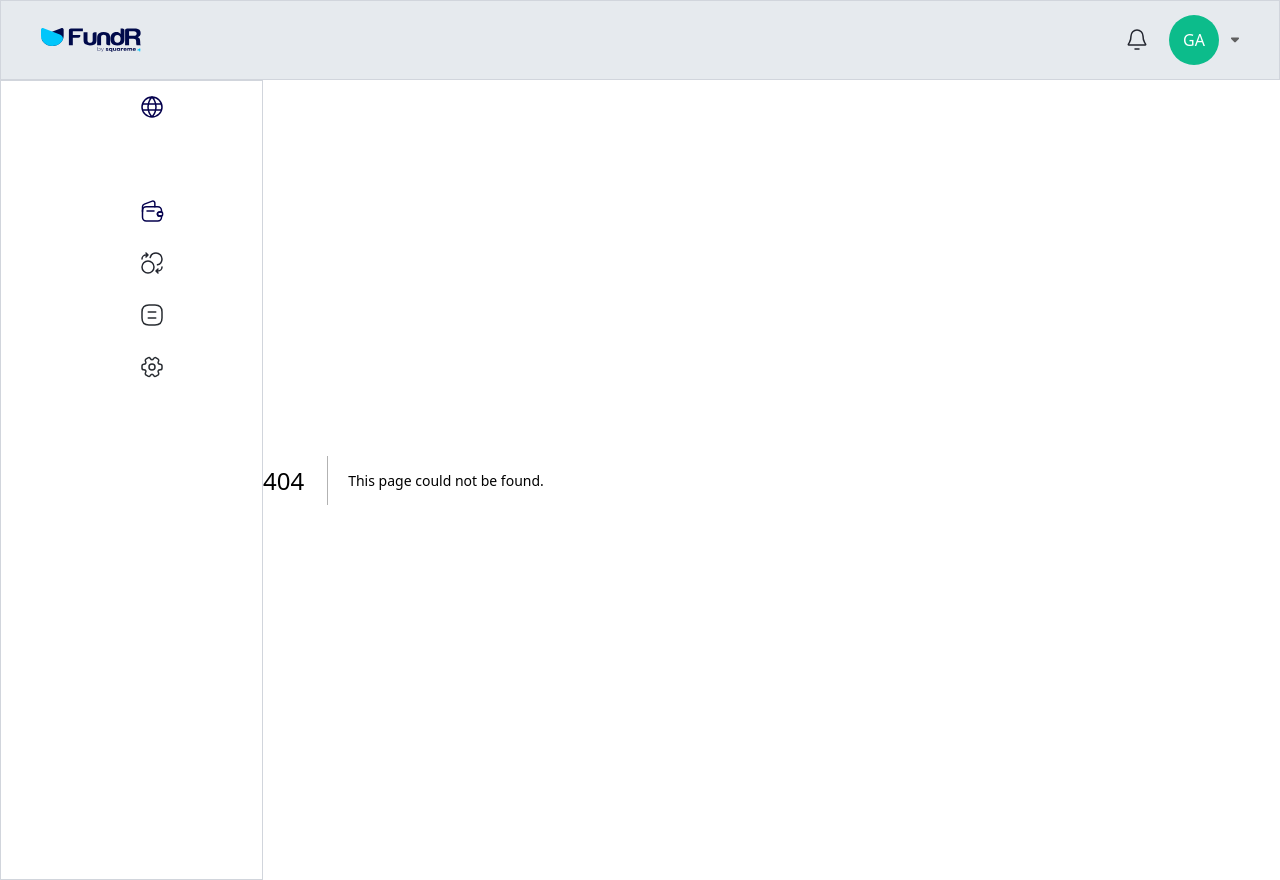
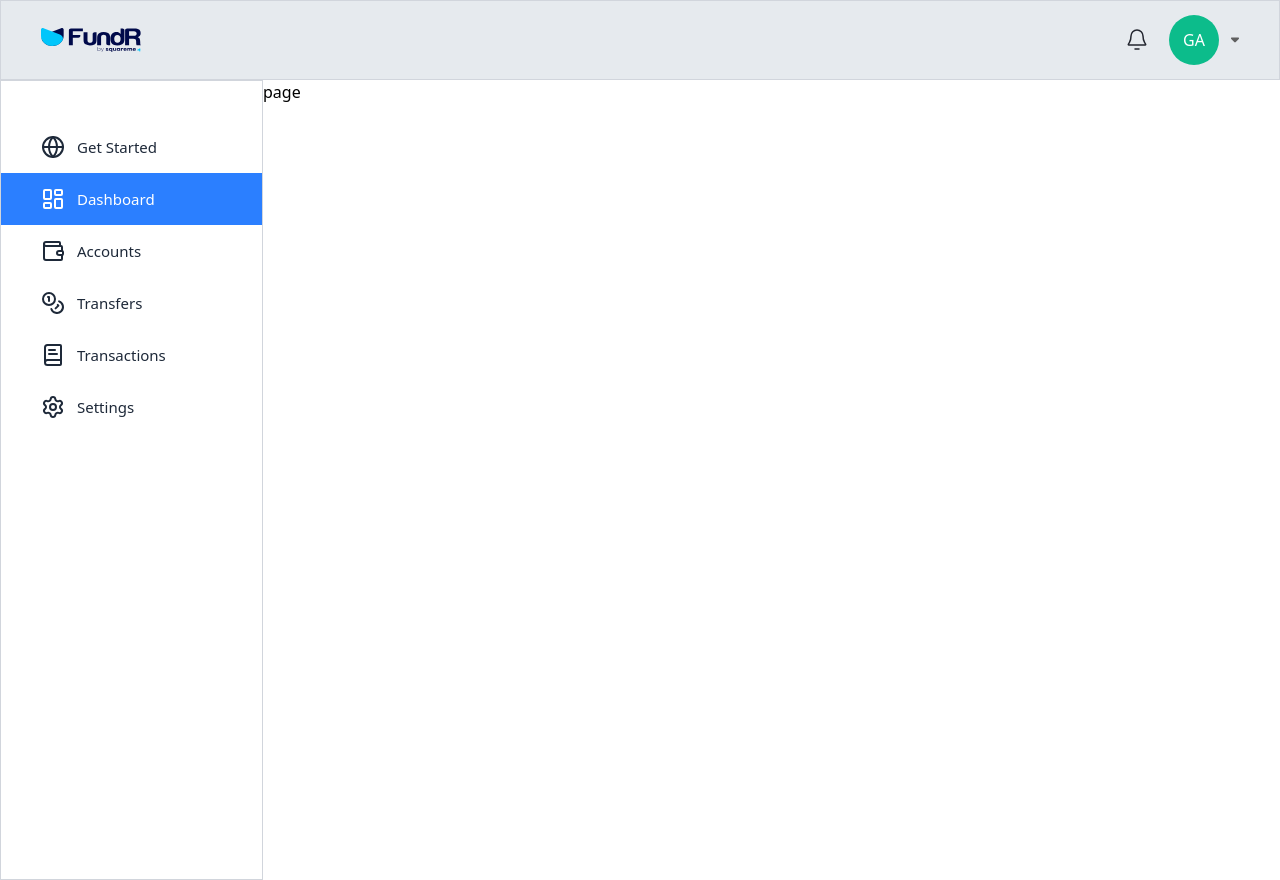
Before and after one commit to chibokaxavier/squareme, a Next.js app: page /Dashboard in a window 1280 px wide. Before the commit this address had no page. Built offline with nearby package versions, Linux system fonts and the light colour scheme.

Commit message:
sidebar complete

```diff
--- /dev/null
+++ b/app/Accounts/page.tsx
@@ -0,0 +1,9 @@
+import React from 'react'
+
+const page = () => {
+  return (
+    <div>page</div>
+  )
+}
+
+export default page
--- /dev/null
+++ b/app/Dashboard/page.tsx
@@ -0,0 +1,9 @@
+import React from 'react'
+
+const page = () => {
+  return (
+    <div>page</div>
+  )
+}
+
+export default page
--- /dev/null
+++ b/app/Get-started/page.tsx
@@ -0,0 +1,9 @@
+import React from 'react'
+
+const page = () => {
+  return (
+    <div>page</div>
+  )
+}
+
+export default page
--- /dev/null
+++ b/app/Settings/page.tsx
@@ -0,0 +1,9 @@
+import React from 'react'
+
+const page = () => {
+  return (
+    <div>page</div>
+  )
+}
+
+export default page
--- /dev/null
+++ b/app/Transactions/page.tsx
@@ -0,0 +1,9 @@
+import React from 'react'
+
+const page = () => {
+  return (
+    <div>page</div>
+  )
+}
+
+export default page
--- /dev/null
+++ b/app/Transfers/page.tsx
@@ -0,0 +1,9 @@
+import React from 'react'
+
+const page = () => {
+  return (
+    <div>page</div>
+  )
+}
+
+export default page
--- a/components/Sidebar.tsx
+++ b/components/Sidebar.tsx
@@ -1,47 +1,71 @@
+"use client";
+import {
+  BookText,
+  Coins,
+  Globe,
+  LayoutDashboard,
+  Settings,
+  Wallet,
+} from "lucide-react";
 import Image from "next/image";
+import Link from "next/link";
+import { usePathname } from "next/navigation";
 import React from "react";
 
 const links = [
   {
-    icon: "/globe.svg",
+    icon: <Globe />,
     name: "Get Started",
+    url: "/Get-started",
   },
   {
-    icon: "/element-1.svg",
+    icon: <LayoutDashboard />,
     name: "Dashboard",
+    url: "/Dashboard",
   },
   {
-    icon: "/empty-wallet.svg",
+    icon: <Wallet />,
     name: "Accounts",
+    url: "/Accounts",
   },
   {
-    icon: "/coins-swap.svg",
+    icon: <Coins />,
     name: "Transfers",
+    url: "/Transfers",
   },
   {
-    icon: "/document.svg",
+    icon: <BookText />,
     name: "Transactions",
+    url: "/Transactions",
   },
   {
-    icon: "/setting-2.svg",
+    icon: <Settings />,
     name: "Settings",
+    url: "/Settings",
   },
 ];
 
 const Sidebar = () => {
+  const pathname = usePathname();
   return (
-    <div className="w-[263px] border-gray-300 border border-r-[1px] flex flex-col pl-10">
-      {links.map((link, i) => (
-        <div className="flex items-center justify-center h-[52px]">
-          <Image
-            src={link.icon}
-            height={24}
-            width={24}
-            alt="bell"
-            className="text-white"
-          />
-        </div>
-      ))}
+    <div className="w-[263px] border-gray-300 border h-[100vh] border-r-[1px] flex flex-col  pt-10">
+      {links.map((link, i) => {
+        const isActive = pathname === link.url;
+        return (
+          <Link key={i} href={link.url}>
+            <div
+              className={`flex items-center gap-3 h-[52px] px-3 pl-10 w-full cursor-pointer transition-colors ${
+                isActive
+                  ? "bg-blue-500 text-white"
+                  : "hover:bg-blue-100 text-gray-800"
+              }`}
+            >
+              {link.icon}
+              <p className="text-[15px]">{link.name}</p>
+            </div>
+          </Link>
+        );
+      })}
     </div>
   );
 };
--- a/package.json
+++ b/package.json
@@ -10,6 +10,7 @@
   },
   "dependencies": {
     "lucide": "^0.539.0",
+    "lucide-react": "^0.539.0",
     "next": "15.4.6",
     "react": "19.1.0",
     "react-dom": "19.1.0"
```
Also changed, not shown: 1 other file (tests, documents, lock files or other folders).
